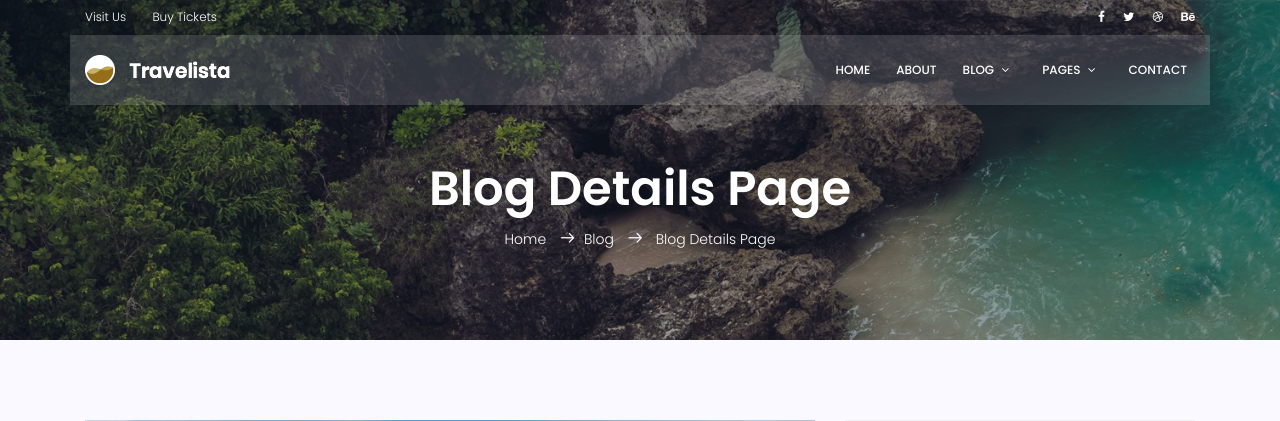
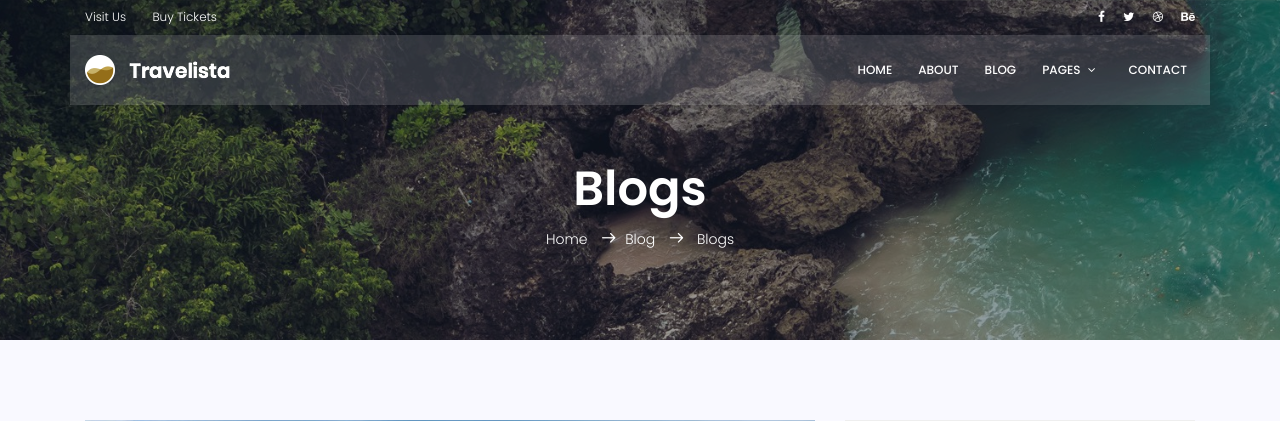
Before and after one commit to sajjadahmadi4sa/mysite, a Django app: template templates/blog/blog-single.html in a window 1280 px wide. Shown: the top 421 px of the page. Run offline with Django 5.2, Linux system fonts and the light colour scheme; the template is opened without the code that fills it: values that come from a table or form of the project are taken from there, others are empty; tables that the repository leaves empty hold one stand-in row (values such as "Sample post"); some libraries are stand-ins or nearby versions.

Commit message:
parameters url
parameters url

```diff
--- a/blog/urls.py
+++ b/blog/urls.py
@@ -4,7 +4,7 @@ from blog.views import *
 app_name = 'blog'
 urlpatterns = [
     path('blog/',blog_view ,name= 'index'),
-    path('single', blog_single , name= 'single'),
-    path('<int:pid>', test , name= 'test'),
+    path('single/<int:pid>/', blog_single , name= 'single'),
+    #path('blog/<int:pid>', test , name= 'test'),
 
 ]
--- a/templates/base.html
+++ b/templates/base.html
@@ -65,21 +65,13 @@
           <nav id="nav-menu-container">
             <ul class="nav-menu">
               <li>
-                <a href="{% url 'index'%}">Home</a>
+                <a href="{% url 'website:index'%}">Home</a>
               </li>
               <li>
-                <a href="{% url 'about' %}">About</a>
+                <a href="{% url 'website:about' %}">About</a>
               </li>
               <li class="menu-has-children">
-                <a href="">Blog</a>
-                <ul>
-                  <li>
-                    <a href="{% url 'blog:index' %}">Blog Home</a>
-                  </li>
-                  <li>
-                    <a href="{% url 'blog:single'%}">Blog Single</a>
-                  </li>
-                </ul>
+                <a href="{% url 'blog:index' %}">Blog</a>
               </li>
               <li class="menu-has-children">
                 <a href="">Pages</a>
@@ -101,7 +93,7 @@
                 </ul>
               </li>
               <li>
-                <a href="{% url 'contact' %}">Contact</a>
+                <a href="{% url 'website:contact' %}">Contact</a>
               </li>
             </ul>
           </nav>
--- a/templates/blog/blog-home.html
+++ b/templates/blog/blog-home.html
@@ -118,9 +118,9 @@
                   <div class="feature-img">
                     <img class="img-fluid" src="{% static 'img/blog/feature-img1.jpg'%}" alt="" />
                   </div>
-                  <a class="posts-title" href="blog-single.html"><h3>{{post.title}}</h3></a>
+                  <a class="posts-title" href="{% url 'blog:single' pid=post.id %}"><h3>{{post.title}}</h3></a>
                   <p class="excert"> {{post.content}} </p>
-                  <a href="blog-single.html" class="primary-btn">View More</a>
+                  <a href="{% url 'blog:single' pid=post.id %}">View More</a>
                 </div>
               </div>
             {% endfor%}
--- a/templates/blog/blog-single.html
+++ b/templates/blog/blog-single.html
@@ -9,9 +9,11 @@
 					<div class="row d-flex align-items-center justify-content-center">
 						<div class="about-content col-lg-12">
 							<h1 class="text-white">
-								Blog Details Page
+								Blogs
 							</h1>
-							<p class="text-white link-nav"><a href="index.html">Home </a>  <span class="lnr lnr-arrow-right"></span><a href="blog-home.html">Blog </a> <span class="lnr lnr-arrow-right"></span> <a href="blog-single.html"> Blog Details Page</a></p>
+							<p class="text-white link-nav"><a href="{% url 'website:index'%}">Home </a>
+								 <span class="lnr lnr-arrow-right"></span><a href="{% url 'blog:index'%}">Blog </a>
+								 <span class="lnr lnr-arrow-right"></span> <a href=""> Blogs</a></p>
 						</div>
 					</div>
 				</div>
@@ -50,15 +52,8 @@
 									</div>
 								</div>
 								<div class="col-lg-9 col-md-9">
-									<h3 class="mt-20 mb-20">Astronomy Binoculars A Great Alternative</h3>
-									<p class="excert">
-										MCSE boot camps have its supporters and its detractors. Some people do not understand why you should have to spend money on boot camp when you can get the MCSE study materials yourself at a fraction.
-									</p>
-									<p>
-										Boot camps have its supporters and its detractors. Some people do not understand why you should have to spend money on boot camp when you can get the MCSE study materials yourself at a fraction of the camp price. However, who has the willpower to actually sit through a self-imposed MCSE training. who has the willpower to actually sit through a self-imposed
-									</p>
-									<p>
-										Boot camps have its supporters and its detractors. Some people do not understand why you should have to spend money on boot camp when you can get the MCSE study materials yourself at a fraction of the camp price. However, who has the willpower to actually sit through a self-imposed MCSE training. who has the willpower to actually sit through a self-imposed
+									<h3 class="mt-20 mb-20"> {{posts.title}} </h3>
+									<p class="excert"> {{posts.content}}
 									</p>
 								</div>
 								<div class="col-lg-12">
--- a/website/urls.py
+++ b/website/urls.py
@@ -1,7 +1,7 @@
 from django.urls import path
 from website.views import *
 
-
+app_name = 'website'
 
 urlpatterns = [
     path('',index_view, name= 'index'),
```
Also changed, not shown: blog/views.py (+10 -8 lines).
